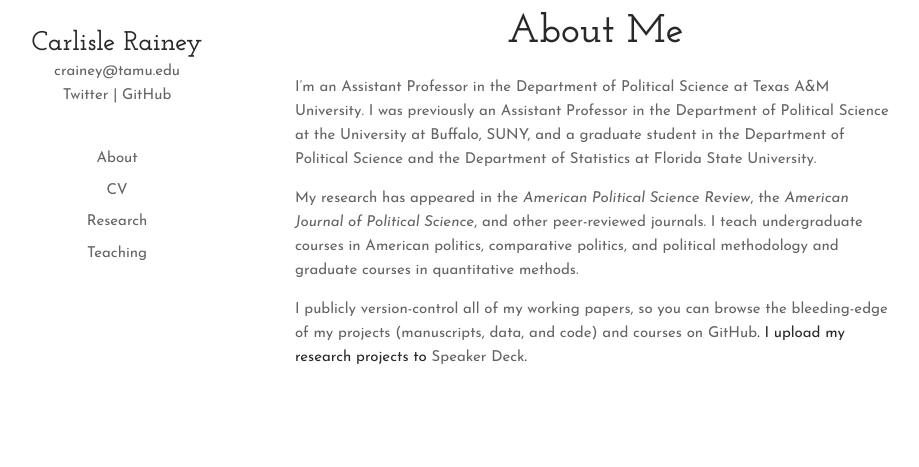
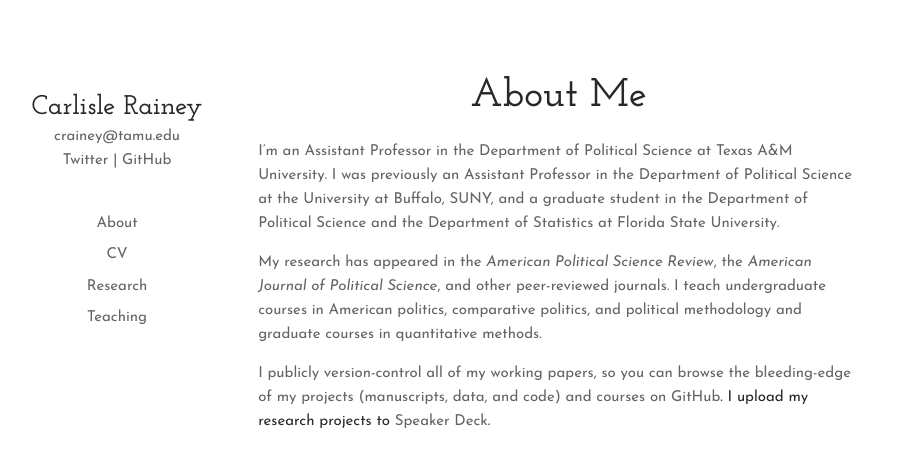
Before and after one commit to carlislerainey/carlislerainey.github.io, a Jekyll site: the page built from index.md, in a window 1280 px wide. Shown: the top 467 px of the page, without its empty margins (204-1123 px from the left). Built offline with Jekyll 4.4.1, drawn with Linux system fonts in a browser that asks for light colours.

Commit message:
adjust vertical margin

```diff
--- a/css/main.css
+++ b/css/main.css
@@ -26,10 +26,9 @@
 @media (min-width: 750px) {
   .container {
     width: 80%; }
-  .column,
   .columns {
-    margin-left: 4%; }
-  .column:first-child,
+    margin-left: 0%;
+    margin-top: 7%; }
   .columns:first-child {
     margin-left: 0; }
 
```
